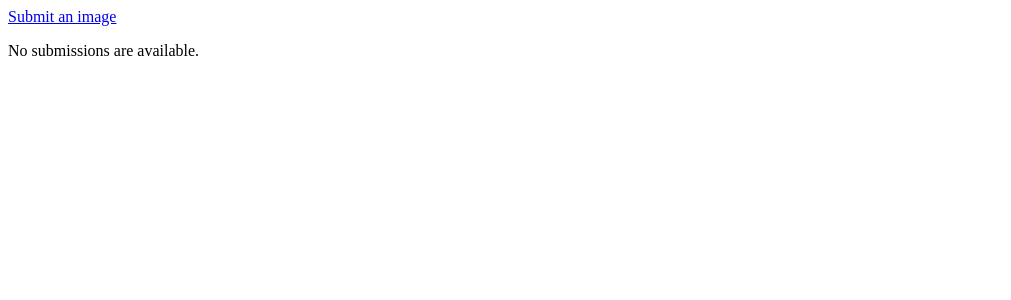
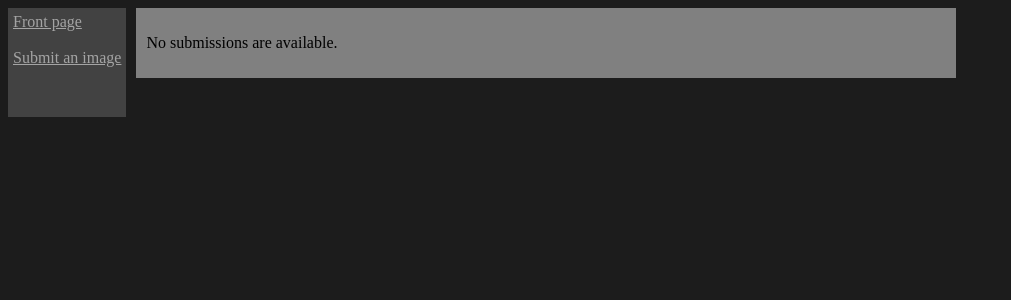
Before and after one commit to aJns/rugmi, a Django app: page /images/ in a window 1280 px wide. Shown: the top 300 px of the page, without its empty margins (0-1011 px from the left). Run offline with Django 3.2, Linux system fonts and the light colour scheme; data that the repository does not hold is empty.

Commit message:
Add style

```diff
--- /dev/null
+++ b/images/static/images/style.css
@@ -0,0 +1,48 @@
+div.content {
+    float:left;
+    margin-left:auto;
+    margin-right:auto;
+    width:800px;
+    background:grey;
+    padding:10px;
+}
+
+div.image_container {
+    margin-left:auto;
+    margin-right:auto;
+    max-width:750px;
+    max-height:100%;
+    padding:10px;
+    background:#1C1C1C;
+    margin-bottom:10px;
+}
+
+div.sidebar {
+    float:left;
+    margin-right:10px;
+    padding:5px;
+    padding-bottom:50px;
+    background:#424242;
+}
+
+div.fieldWrapper {
+    padding-bottom:20px;
+}
+
+a {
+    color:#A4A4A4;
+}
+
+body {
+    background:#1C1C1C;
+}
+
+img {
+    /* margin-left:auto; */
+    /* margin-right:auto; */
+    /* max-width:750px; */
+    max-width:100%;
+    max-height:100%;
+    /* width:100%; */
+    /* padding:5px; */
+}
--- /dev/null
+++ b/images/templates/images/base.html
@@ -0,0 +1,25 @@
+<!DOCTYPE html>
+<html lang="en">
+    {% load staticfiles %}
+<head>
+    <link rel="stylesheet" type="text/css" href="{% static 'images/style.css' %}" />
+    <title>{% block title %}rugmi{% endblock %}</title>
+</head>
+
+<body>
+    <div class="banner">
+    </div>
+
+    <div class="sidebar">
+        {% block sidebar %}
+        <a href="{% url 'images:index' %}">Front page</a>
+        <br><br>
+        <a href="{% url 'images:submit' %}">Submit an image</a>
+        {% endblock %}
+    </div>
+
+    <div class="content">
+        {% block content %}{% endblock %}
+    </div>
+</body>
+</html>
--- a/images/templates/images/index.html
+++ b/images/templates/images/index.html
@@ -1,12 +1,15 @@
-<a href="{% url 'images:submit' %}">Submit an image</a>
+{% extends "images/base.html" %}
 
+{% block content %}
 {% if latest_submissions %}
-    {% for submission in latest_submissions %}
-    <div style="padding:5px;">
-        <a href="{% url 'images:detail' submission.id %}">
-            <img src="{{ submission.content.url }}/" style="width:500;height:auto;"></a>
-    </div>
-    {% endfor %}
+{% for submission in latest_submissions %}
+<div class="image_container">
+<a href="{% url 'images:detail' submission.id %}">
+    <img src="{{ submission.content.url }}/">
+</a>
+</div>
+{% endfor %}
 {% else %}
-    <p>No submissions are available.</p>
+<p>No submissions are available.</p>
 {% endif %}
+{% endblock %}
```
Also changed, not shown: images/templates/images/detail.html (+7 -4 lines), images/templates/images/submit.html (+5 -9 lines), README.md.
